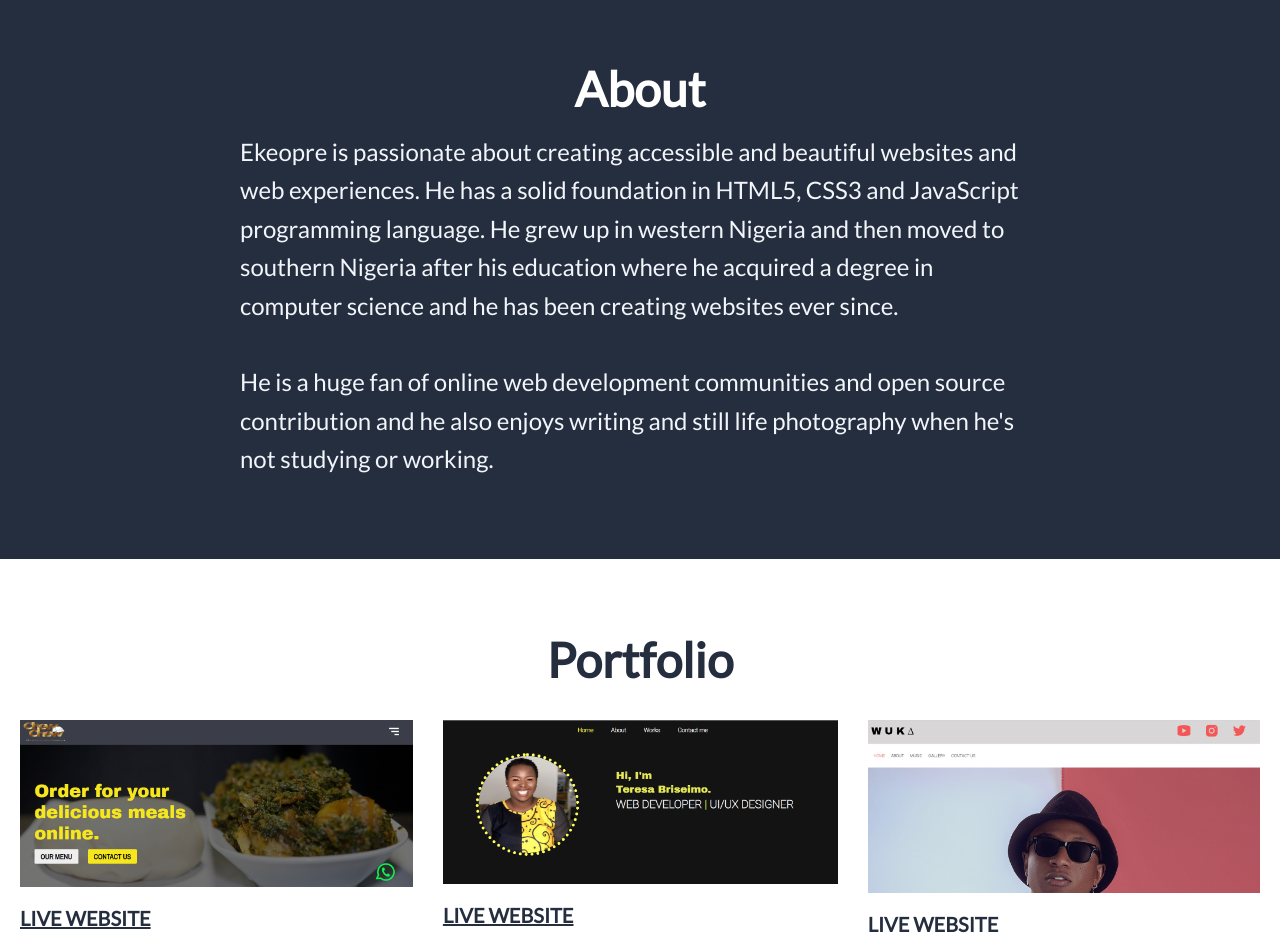
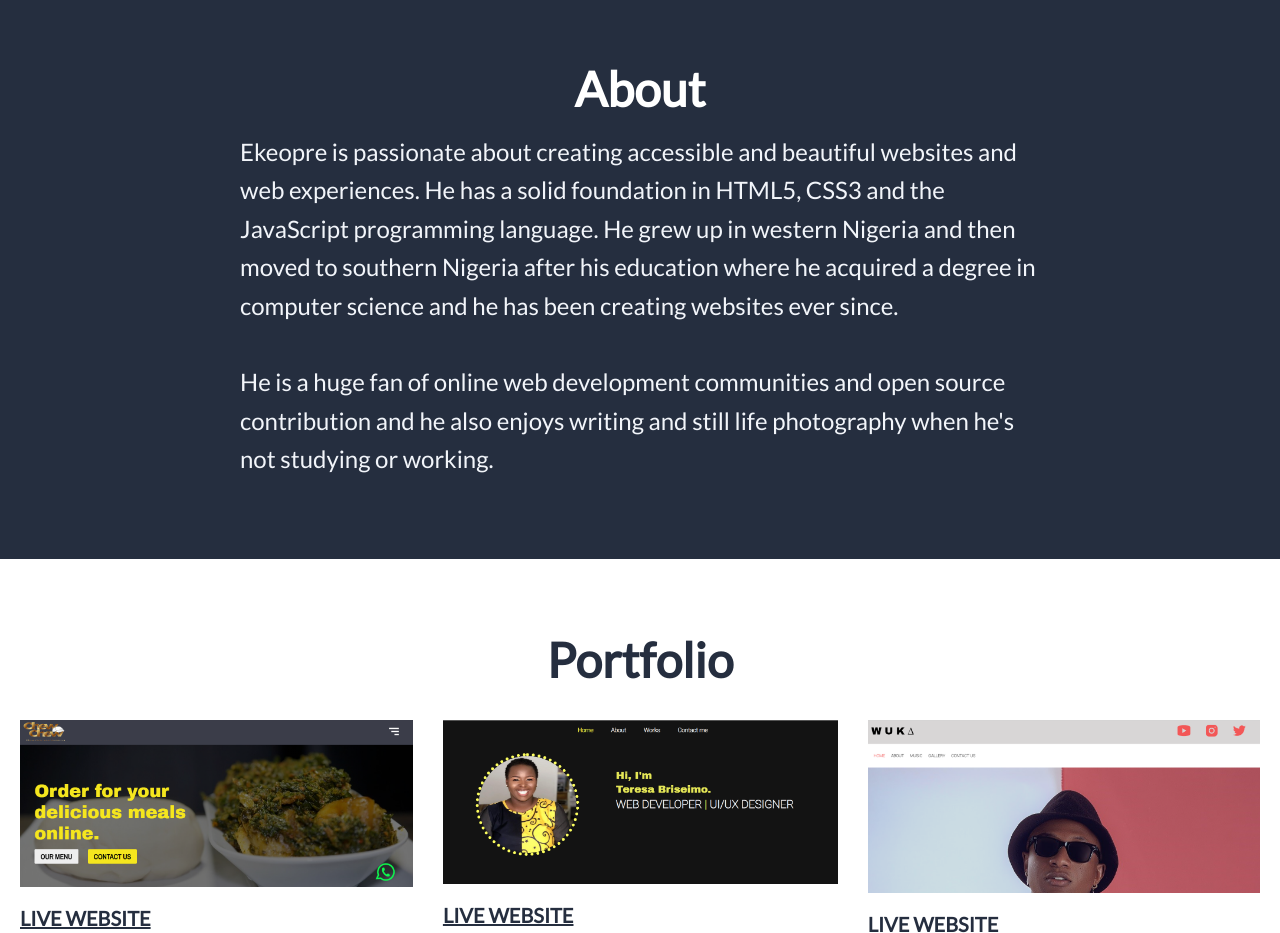
Before and after one commit to Thebuilderekes/ekeopre-portfolio, a plain HTML site: page index.html in a window 1280 px wide. Shown: the part 820-1753 px from the top of the page. Drawn offline with nearby package versions, Linux system fonts and the light colour scheme.

Commit message:
edited the about section

```diff
--- a/index.html
+++ b/index.html
@@ -79,7 +79,7 @@
                 <div class="about-section-text">
                     <h2 class="about-section-heading">About</h2>
 
-                    <p>Ekeopre is passionate about creating accessible and beautiful websites and web experiences. He has a solid foundation in HTML5, CSS3 and JavaScript programming language. He grew up in western Nigeria and then moved to southern Nigeria after his education where he acquired a degree in computer science and he has been creating websites ever since. <br> <br>He is a huge fan of online web development communities and open source contribution and he also enjoys writing and still life photography when he's not studying or working. </p>
+                    <p>Ekeopre is passionate about creating accessible and beautiful websites and web experiences. He has a solid foundation in HTML5, CSS3 and the JavaScript programming language. He grew up in western Nigeria and then moved to southern Nigeria after his education where he acquired a degree in computer science and he has been creating websites ever since. <br> <br>He is a huge fan of online web development communities and open source contribution and he also enjoys writing and still life photography when he's not studying or working. </p>
 
                 </div>
 
```
